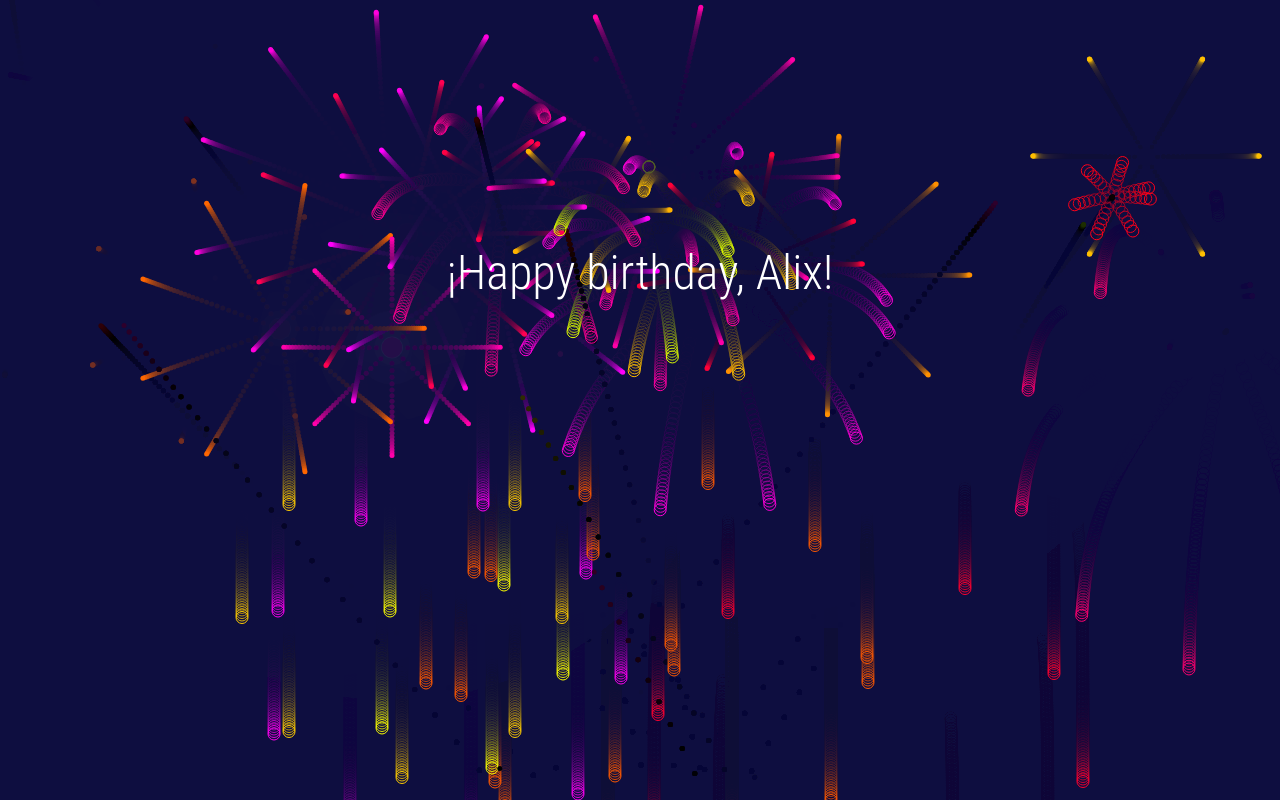
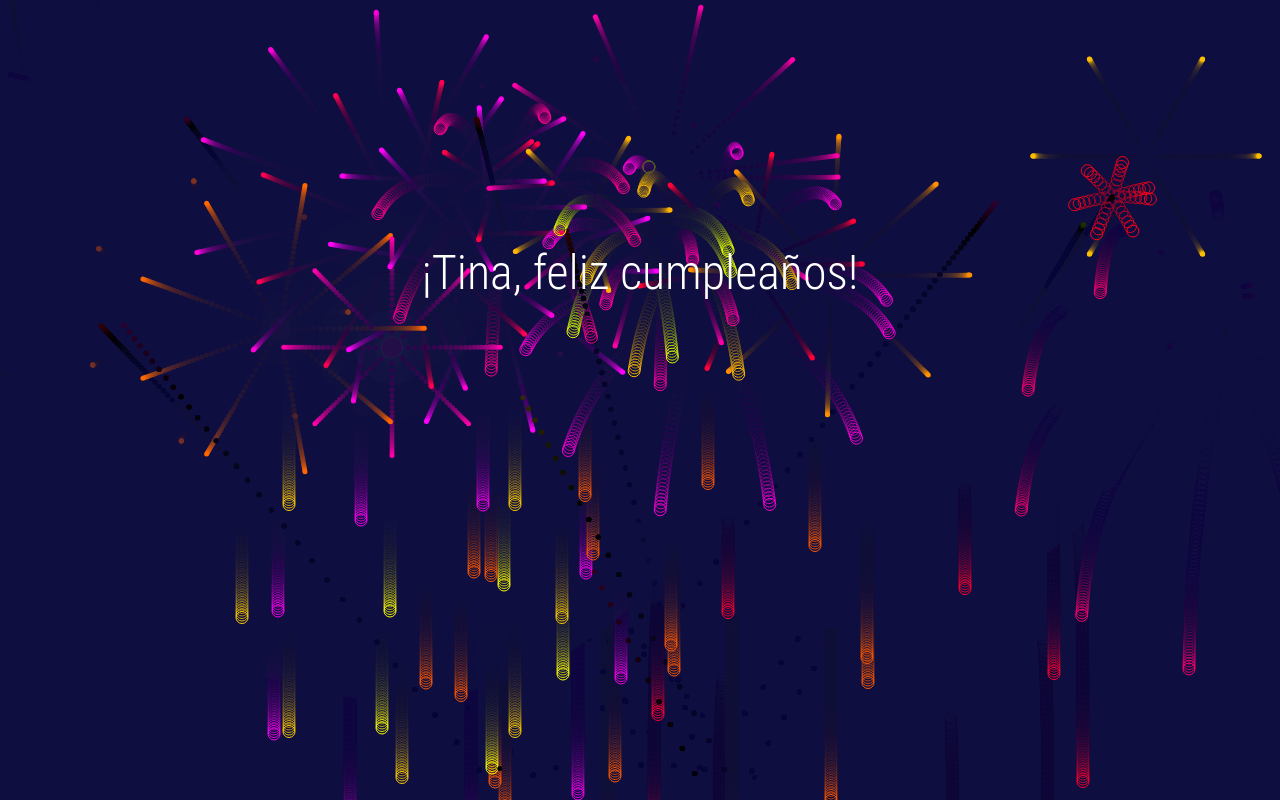
Before and after one commit to Uralberto/Happy-birthday-Alix, a plain HTML site: page docs/index.html in a window 1280 px wide. Drawn offline with Linux system fonts and the light colour scheme.

Commit message:
Update index.html
Cambiando title  h1,  Alix ahora es Tina

```diff
--- a/docs/index.html
+++ b/docs/index.html
@@ -5,10 +5,10 @@
     <meta http-equiv="X-UA-Compatible" content="IE=edge" />
     <meta name="viewport" content="width=device-width, initial-scale=1.0" />
     <link rel="stylesheet" href="estilos.css" />
-    <title>Feliz cumpleaños Alix</title>
+    <title>Tina, feliz cumpleaños</title>
   </head>
   <body>
-    <h1>¡Happy birthday, Alix!</h1>
+    <h1>¡Tina, feliz cumpleaños!</h1>
     <canvas id="birthday"></canvas>
     <script src="hb.js"></script>
   </body>
```
